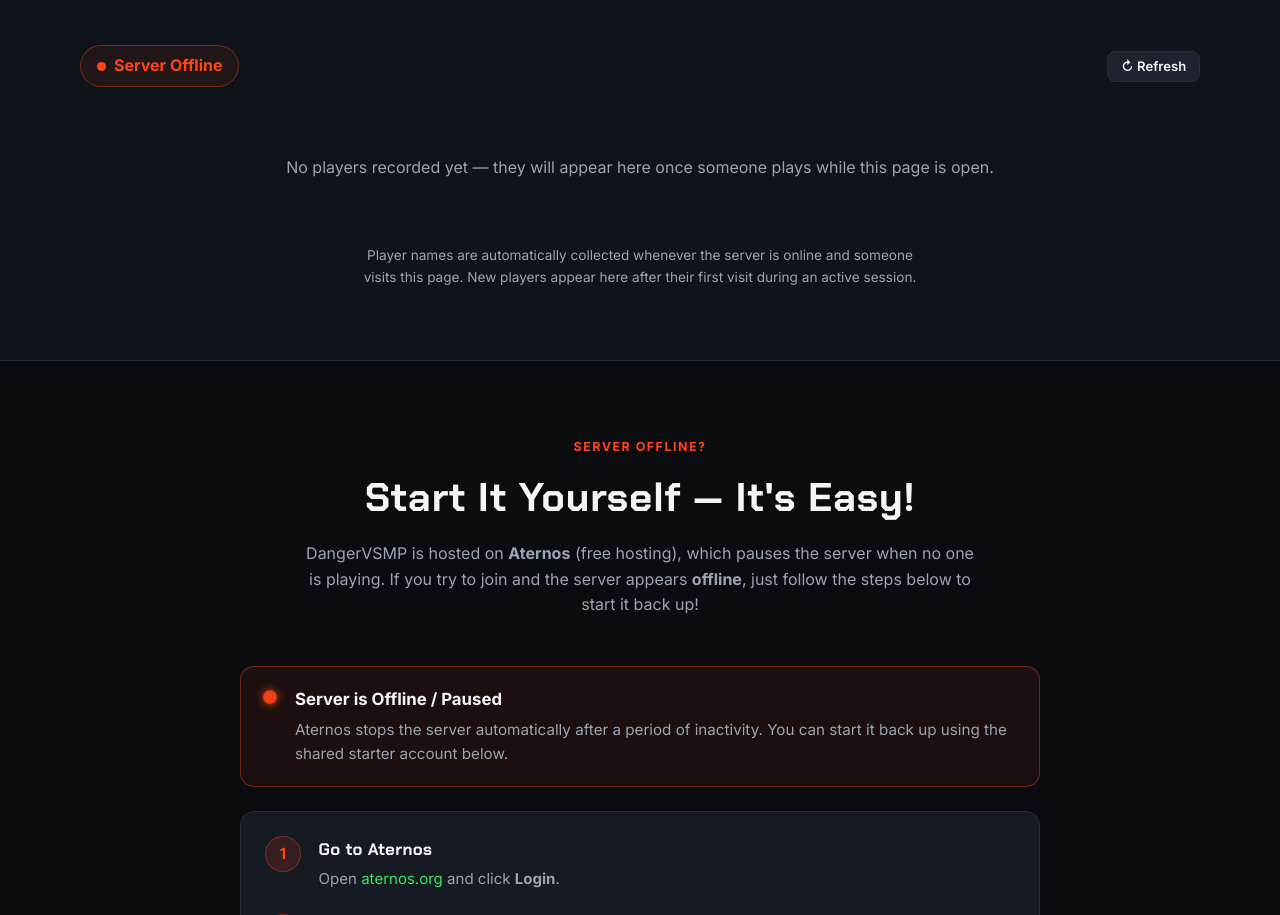
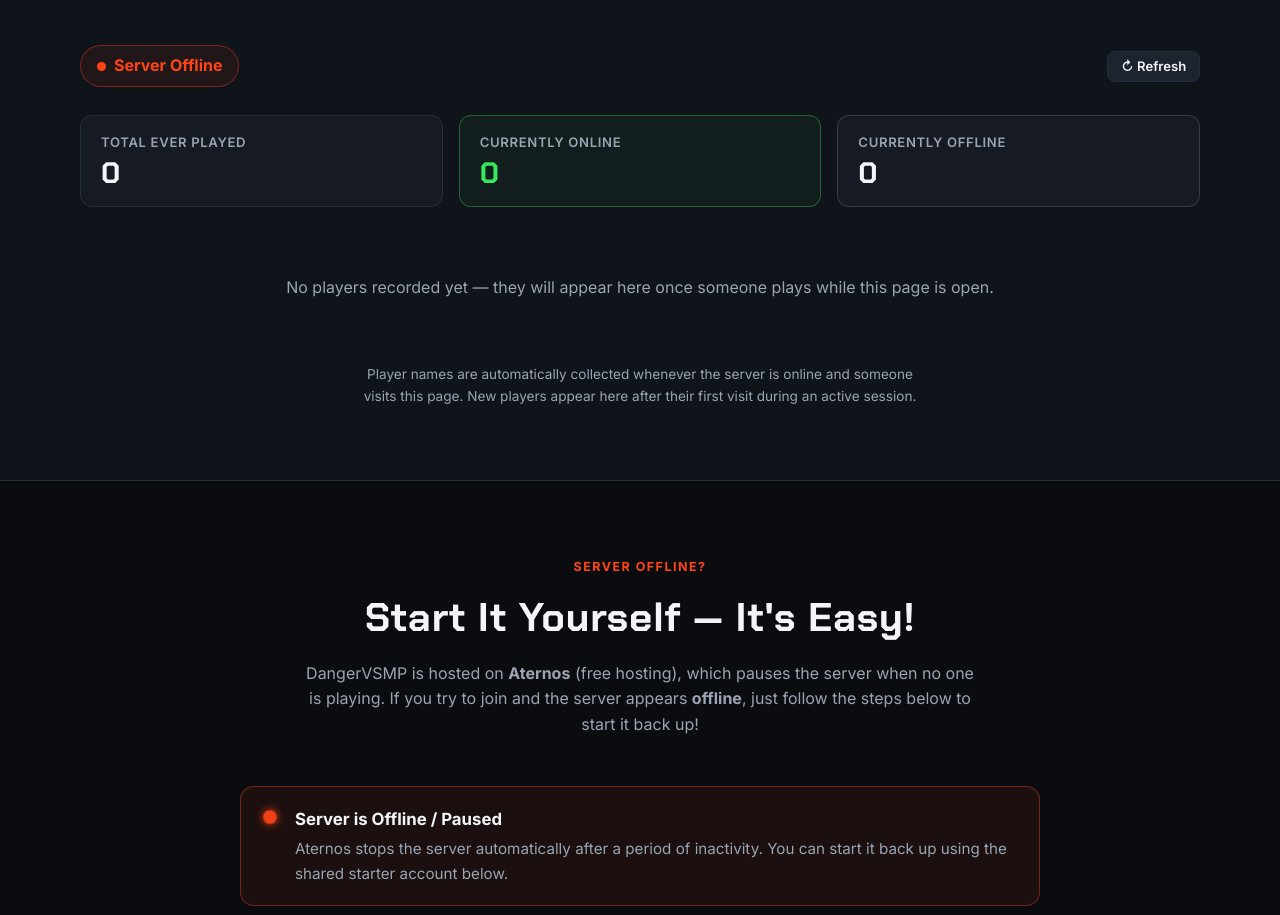
Before and after one commit to boseprahann-arch/DangerVSMP, a plain HTML site: page index.html in a window 1280 px wide. Shown: the part 5101-6016 px from the top of the page. Drawn offline with Linux system fonts and the light colour scheme; no server answers.

Commit message:
Add total, online, and offline player count stat cards

```diff
--- a/index.html
+++ b/index.html
@@ -484,6 +484,22 @@
           </div>
         </div>
 
+        <!-- Player stats summary -->
+        <div class="players-stats-grid" aria-label="Player Statistics">
+          <div class="player-stat-card">
+            <span class="player-stat-label">Total Ever Played</span>
+            <strong class="player-stat-value" id="stat-total-players">0</strong>
+          </div>
+          <div class="player-stat-card is-online">
+            <span class="player-stat-label">Currently Online</span>
+            <strong class="player-stat-value" id="stat-online-players">0</strong>
+          </div>
+          <div class="player-stat-card is-offline">
+            <span class="player-stat-label">Currently Offline</span>
+            <strong class="player-stat-value" id="stat-offline-players">0</strong>
+          </div>
+        </div>
+
         <!-- Player grid -->
         <div class="player-grid" id="player-grid">
           <div class="player-loading" id="player-loading">
--- a/script.js
+++ b/script.js
@@ -115,19 +115,30 @@ function setHeroStatus(online, playerCount) {
 }
 
 // Update the large status badge in the Players section
-function setPlayersStatus(online, playerCount) {
+function setPlayersStatus(online, playerCount, onlineNames = []) {
   const badge = document.getElementById("players-status-badge");
   const dot   = document.getElementById("players-status-dot");
   const label = document.getElementById("players-status-label");
   const count = document.getElementById("players-count-label");
+  const statTotal   = document.getElementById("stat-total-players");
+  const statOnline  = document.getElementById("stat-online-players");
+  const statOffline = document.getElementById("stat-offline-players");
+
+  const known = loadKnownPlayers();
+  const total = Object.keys(known).length;
+  const currentOnline = online ? Math.max(playerCount, onlineNames.length) : 0;
+  const currentOffline = Math.max(0, total - (online ? onlineNames.length : 0));
+
+  if (statTotal) statTotal.textContent = String(total);
+  if (statOnline) statOnline.textContent = String(currentOnline);
+  if (statOffline) statOffline.textContent = String(currentOffline);
+
   if (!badge || !label) return;
   badge.className = "server-status-badge large " + (online ? "online" : "offline");
   label.textContent = online
-    ? `Server Online — ${playerCount} player${playerCount !== 1 ? "s" : ""} in-game`
+    ? `Server Online — ${currentOnline} player${currentOnline !== 1 ? "s" : ""} in-game`
     : "Server Offline";
   if (count) {
-    const known = loadKnownPlayers();
-    const total = Object.keys(known).length;
     count.textContent = total > 0 ? `${total} player${total !== 1 ? "s" : ""} ever played` : "";
   }
 }
@@ -249,14 +260,14 @@ async function fetchServerStatus() {
 
     if (loading) loading.style.display = "none";
     setHeroStatus(online, playerCount);
-    setPlayersStatus(online, playerCount);
+    setPlayersStatus(online, playerCount, onlineNames);
     setOfflineBanner(online);
     renderPlayerGrid(onlineNames);
 
   } catch {
     if (loading) loading.style.display = "none";
     setHeroStatus(false, 0);
-    setPlayersStatus(false, 0);
+    setPlayersStatus(false, 0, []);
     setOfflineBanner(false);
     renderPlayerGrid([]);
   }
--- a/styles.css
+++ b/styles.css
@@ -1035,6 +1035,57 @@ kbd {
   flex-wrap: wrap;
 }
 
+.players-stats-grid {
+  display: grid;
+  grid-template-columns: repeat(3, 1fr);
+  gap: 1rem;
+  margin-bottom: 1.75rem;
+}
+
+.player-stat-card {
+  background: var(--surface);
+  border: 1px solid var(--border);
+  border-radius: 12px;
+  padding: 1rem 1.25rem;
+  display: flex;
+  flex-direction: column;
+  gap: 0.25rem;
+}
+
+.player-stat-card.is-online {
+  border-color: rgba(57, 231, 95, 0.35);
+  background: rgba(57, 231, 95, 0.05);
+}
+
+.player-stat-card.is-offline {
+  border-color: rgba(148, 163, 184, 0.25);
+}
+
+.player-stat-label {
+  font-size: 0.82rem;
+  font-weight: 600;
+  color: var(--text-muted);
+  text-transform: uppercase;
+  letter-spacing: 0.05em;
+}
+
+.player-stat-value {
+  font-family: "Chakra Petch", sans-serif;
+  font-size: 1.85rem;
+  line-height: 1.1;
+  color: var(--text);
+}
+
+.player-stat-card.is-online .player-stat-value {
+  color: var(--green);
+}
+
+@media (max-width: 640px) {
+  .players-stats-grid {
+    grid-template-columns: 1fr;
+  }
+}
+
 .player-grid {
   display: grid;
   grid-template-columns: repeat(auto-fill, minmax(220px, 1fr));
```
